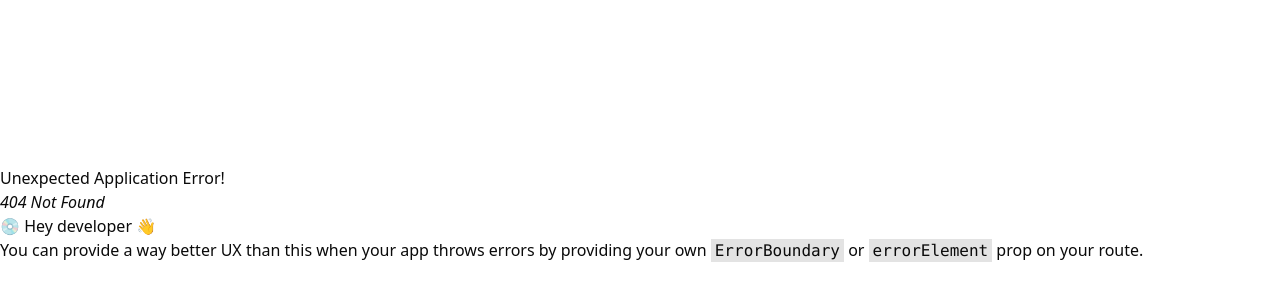
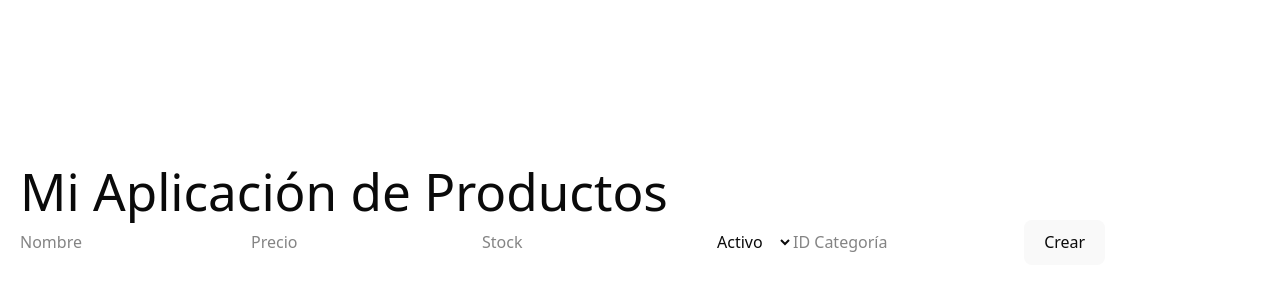
Before and after one commit to Ivoox45/velazco-frontend, a React (Vite) app: page /products/create in a window 1280 px wide. Before the commit this address had no page. Shown: the part 186-486 px from the top of the page. Built offline with nearby package versions, Linux system fonts and the light colour scheme.

Commit message:
primera peticion done

```diff
--- a/package.json
+++ b/package.json
@@ -16,6 +16,7 @@
     "@radix-ui/react-tooltip": "^1.2.6",
     "@tailwindcss/vite": "^4.1.5",
     "@tanstack/react-query": "^5.75.4",
+    "axios": "^1.9.0",
     "class-variance-authority": "^0.7.1",
     "clsx": "^2.1.1",
     "lucide-react": "^0.507.0",
--- a/src/feature/products/components/product-create-form.tsx
+++ b/src/feature/products/components/product-create-form.tsx
@@ -1,15 +1,40 @@
-import useCreateProduct from "../hooks/useCreateProduct"
+import useCreateProduct from "../hooks/useCreateProduct";
+import type { CreateProduct } from "../types";
 
 export default function ProductCreateForm() {
-    const {mutate} = useCreateProduct()
+    const { mutate } = useCreateProduct();
 
-    const handleSubmit  = (e: React.FormEvent) => {
-        e.preventDefault()
-        mutate(Object.fromEntries(new FormData(e.currentTarget)))
-    }
+    const handleSubmit = (e: React.FormEvent<HTMLFormElement>) => {
+        e.preventDefault();
+        const formData = new FormData(e.currentTarget);
 
-    return <form action="" onSubmit={handleSubmit}>
-        <input type="text" />
-        <button type="submit">Vrear</button>
-    </form>
+        const values: CreateProduct = {
+            name: formData.get("name") as string,
+            price: parseFloat(formData.get("price") as string),
+            stock: parseInt(formData.get("stock") as string),
+            active: formData.get("active") === "true",
+            categoryId: parseInt(formData.get("categoryId") as string),
+        };
+
+        mutate(values);
+    };
+
+    return (
+        <form onSubmit={handleSubmit}>
+            <input name="name" type="text" placeholder="Nombre" />
+            <input
+                name="price"
+                type="number"
+                step="0.01"
+                placeholder="Precio"
+            />
+            <input name="stock" type="number" placeholder="Stock" />
+            <select name="active">
+                <option value="true">Activo</option>
+                <option value="false">Inactivo</option>
+            </select>
+            <input name="categoryId" type="number" placeholder="ID Categoría" />
+            <button type="submit">Crear</button>
+        </form>
+    );
 }
--- /dev/null
+++ b/src/feature/products/components/product-get-form.tsx
@@ -0,0 +1,36 @@
+import useGetProducts from "../hooks/useGetProducts";
+import type { Product } from "../types";
+
+export default function ProductGetForm() {
+    const { data, isLoading, error } = useGetProducts();
+
+    if (isLoading) return <p>Cargando productos...</p>;
+    if (error) return <p>Error al cargar los productos</p>;
+
+    return (
+        <table border={1} cellPadding={8} cellSpacing={0}>
+            <thead>
+                <tr>
+                    <th>ID</th>
+                    <th>Nombre</th>
+                    <th>Precio</th>
+                    <th>Stock</th>
+                    <th>Activo</th>
+                    <th>Categoría</th>
+                </tr>
+            </thead>
+            <tbody>
+                {data?.map((product: Product) => (
+                    <tr key={product.id}>
+                        <td>{product.id}</td>
+                        <td>{product.name}</td>
+                        <td>{product.price}</td>
+                        <td>{product.stock}</td>
+                        <td>{product.active ? "Sí" : "No"}</td>
+                        <td>{product.category.name}</td>
+                    </tr>
+                ))}
+            </tbody>
+        </table>
+    );
+}
--- a/src/feature/products/hooks/useCreateProduct.ts
+++ b/src/feature/products/hooks/useCreateProduct.ts
@@ -1,17 +1,12 @@
 import { useMutation } from "@tanstack/react-query";
-import type { CreateProduct } from "../type";
+import axios from "../../../lib/axios";
+import type { CreateProduct, Product } from "../types";
 
 export default function useCreateProduct() {
-    return useMutation({
-        mutationFn: async (values: CreateProduct) => {
-            const response = await fetch("http://localhost:8080/api/products", {
-                method: "POST",
-                body: JSON.stringify(values)
-            });
-            if (!response.ok) {
-                throw new Error("Network response was not ok");
-            }
-            return response.json();
-        }
-    })
+    return useMutation<Product, Error, CreateProduct>({
+        mutationFn: async (values) => {
+            const response = await axios.post("/products", values);
+            return response.data;
+        },
+    });
 }
--- a/src/feature/products/hooks/useGetProducts.ts
+++ b/src/feature/products/hooks/useGetProducts.ts
@@ -1,16 +1,13 @@
 import { useQuery } from "@tanstack/react-query";
+import axios from "../../../lib/axios";
+import type { Product } from "../types";
 
-function useGetProducts() {
-    return useQuery({
+export default function useGetProducts() {
+    return useQuery<Product[], Error>({
         queryKey: ["products"],
         queryFn: async () => {
-            const response = await fetch("http://localhost:8080/api/products");
-            if (!response.ok) {
-                throw new Error("Network response was not ok");
-            }
-            return response.json();
+            const response = await axios.get("/products");
+            return response.data;
         },
     });
 }
-
-export default useGetProducts;
--- a/src/feature/products/type.ts
+++ /dev/null
@@ -1,3 +0,0 @@
-export type CreateProduct = {
-    name: string,
-}
--- /dev/null
+++ b/src/feature/products/types.ts
@@ -0,0 +1,20 @@
+export type CreateProduct = {
+    name: string;
+    price: number;
+    stock: number;
+    active: boolean;
+    categoryId: number;
+};
+export type Category = {
+    id: number;
+    name: string;
+};
+
+export type Product = {
+    id: number;
+    name: string;
+    price: number;
+    stock: number;
+    active: boolean;
+    category: Category;
+};
--- a/src/lib/axios.ts
+++ b/src/lib/axios.ts
@@ -1,5 +1,21 @@
-const axios = Axios.create({
-    baseUrl: process.env.BACKEND_URL
-})
+import axios from "axios";
 
-export default axios;
+const axiosInstance = axios.create({
+    baseURL: import.meta.env.VITE_BACKEND_URL,
+    headers: {
+        "Content-Type": "application/json",
+    },
+});
+
+axiosInstance.interceptors.request.use((config) => {
+    const token =
+        "eyJ0eXAiOiJKV1QiLCJhbGciOiJIUzI1NiJ9.eyJzdWIiOiIxIiwiaWF0IjoxNzQ3NDUyMzY2LCJleHAiOjE3NTc0NTU5NjZ9.jBNueTpD49iT8JrXWWoXU58AsarLA52ta-0sDU_Kp9Q";
+
+    if (token) {
+        config.headers.Authorization = `Bearer ${token}`;
+    }
+
+    return config;
+});
+
+export default axiosInstance;
--- a/src/main.tsx
+++ b/src/main.tsx
@@ -1,23 +1,27 @@
+import ReactDOM from "react-dom/client";
 import { createBrowserRouter, RouterProvider } from "react-router";
-import ReactDOM from "react-dom/client";
+import QueryProvider from "./providers/QueryProvider";
+
 import Home from "./router";
-import QueryProvider from "./providers/QueryProvider";
-import layout from "./router/layout";
+import Layout from "./router/layout";
+
+import ProductCreateForm from "./feature/products/components/product-create-form";
+import ProductGetForm from "./feature/products/components/product-get-form";
 
 import "./index.css";
 
 const router = createBrowserRouter([
     {
-        Component: layout,
-        children: [{ index: true, element: <Home /> },
-          {path: "/products", element: <Home />},
+        element: <Layout />,
+        children: [
+            { index: true, element: <Home /> },
+            { path: "products", element: <ProductGetForm /> },
+            { path: "products/create", element: <ProductCreateForm /> },
         ],
     },
 ]);
 
-const root = document.getElementById("root")!;
-
-ReactDOM.createRoot(root).render(
+ReactDOM.createRoot(document.getElementById("root")!).render(
     <QueryProvider>
         <RouterProvider router={router} />
     </QueryProvider>
--- a/src/router/index.tsx
+++ b/src/router/index.tsx
@@ -2,5 +2,14 @@ import useGetProducts from "@/feature/products/hooks/useGetProducts";
 
 export default function Home() {
     const { data, isLoading, error } = useGetProducts();
-    return <div> {JSON.stringify(data)} </div>;
+
+    if (isLoading) return <p>Cargando productos...</p>;
+    if (error) return <p>Error al cargar productos</p>;
+
+    return (
+        <div>
+            <h2>Productos (desde Home)</h2>
+            <pre>{JSON.stringify(data, null, 2)}</pre>
+        </div>
+    );
 }
--- a/src/router/layout.tsx
+++ b/src/router/layout.tsx
@@ -1,18 +1,10 @@
-import { AppSidebar } from "@/components/app.sidebar";
-import { Button } from "@/components/ui/button";
-import { SidebarProvider, SidebarTrigger } from "@/components/ui/sidebar";
 import { Outlet } from "react-router";
 
-export default function layout({ children }: { children: React.ReactNode }) {
+export default function Layout() {
     return (
-        <div>
-            <SidebarProvider>
-                <AppSidebar />
-                <main>
-                    <SidebarTrigger />
-                    <Outlet />
-                </main>
-            </SidebarProvider>
+        <div style={{ padding: "20px" }}>
+            <h1>Mi Aplicación de Productos</h1>
+            <Outlet />
         </div>
     );
 }
```
Also changed, not shown: src/components/appSidebar.tsx (renamed from src/components/app.sidebar.tsx), 2 other files (tests, documents, lock files or other folders).
